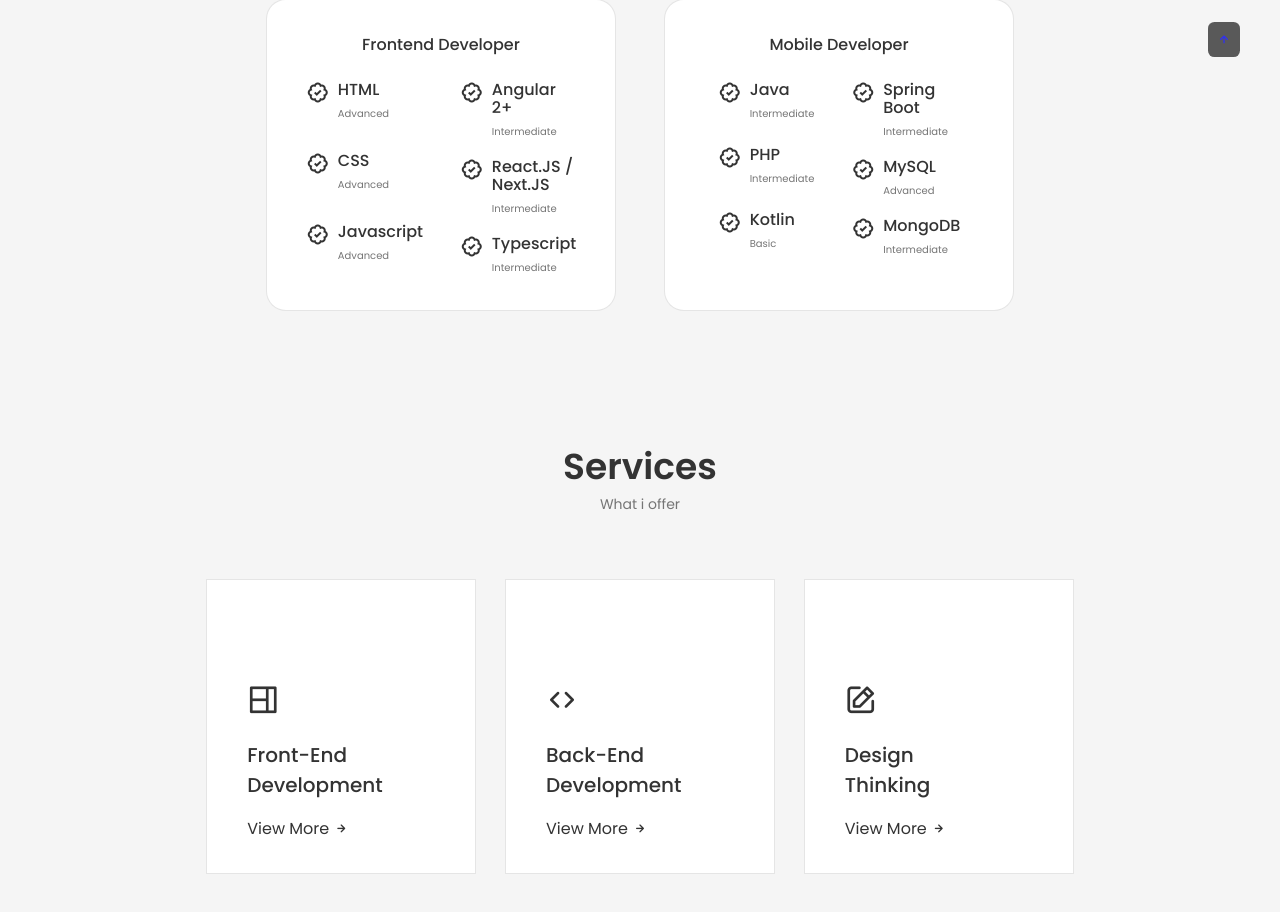
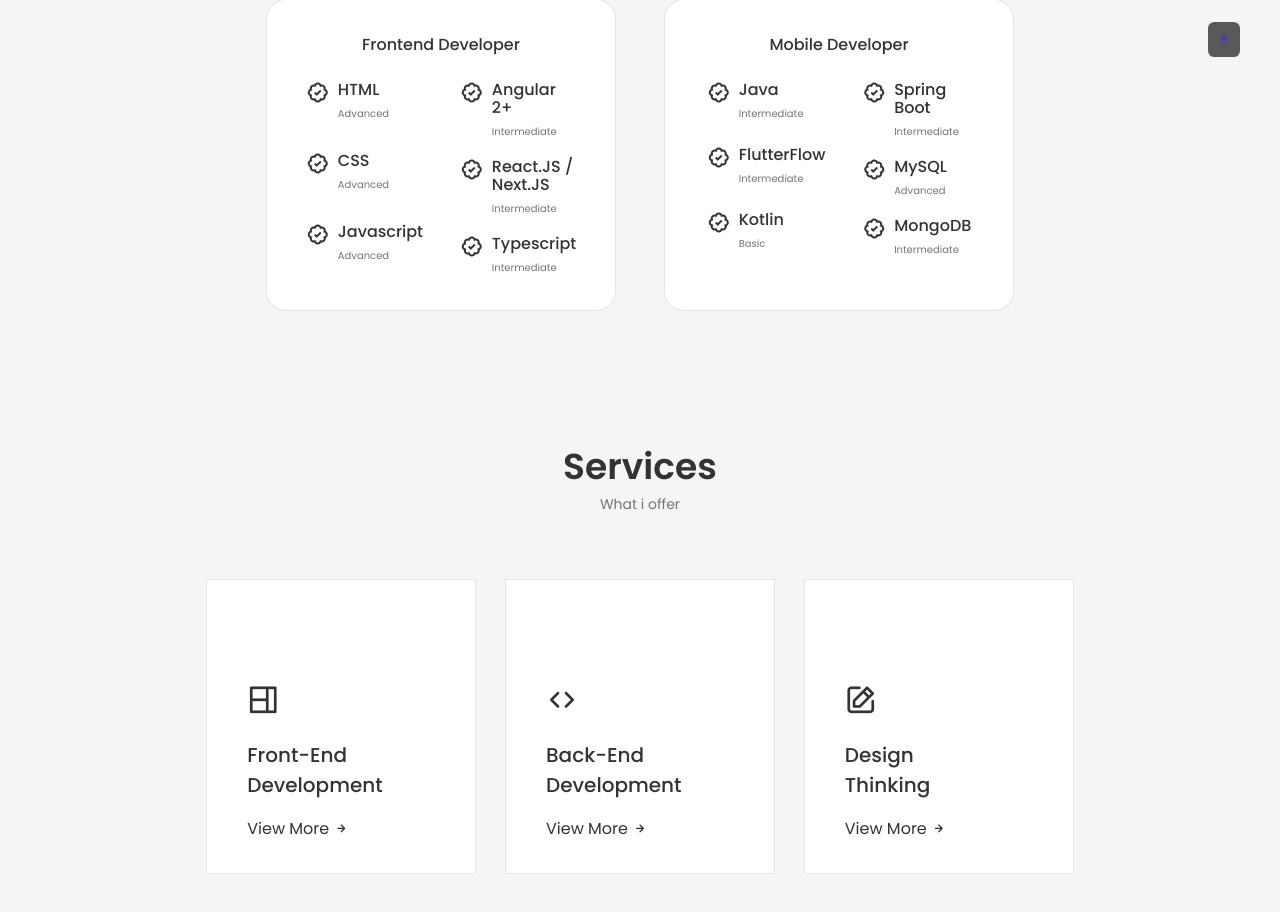
Before and after one commit to fabiodrneles/portfolio-react, a React (Create React App) app: page / in a window 1280 px wide. Shown: the part 903-1815 px from the top of the page. Built offline with nearby package versions, Linux system fonts and the light colour scheme.

Commit message:
trocando termo PHP para fFlutterFlow

```diff
--- a/src/components/skills/Backend.jsx
+++ b/src/components/skills/Backend.jsx
@@ -20,7 +20,7 @@
                 <i class='bx bx-badge-check'></i>
 
                 <div>
-                    <h3 className="skills__name">PHP</h3>
+                    <h3 className="skills__name">FlutterFlow</h3>
                     <span className="skills__level">Intermediate</span>
                 </div>
                 </div>
```
